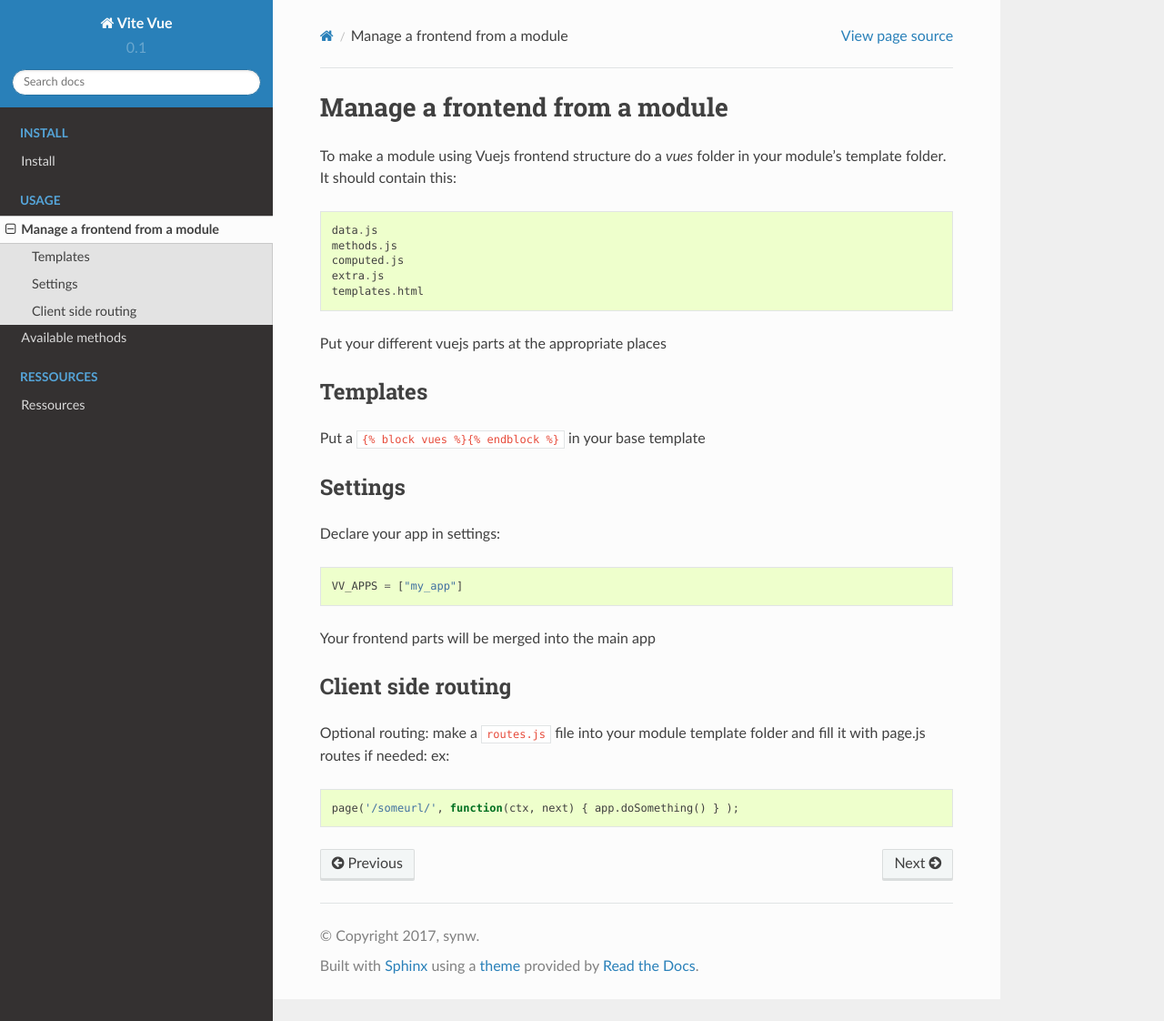
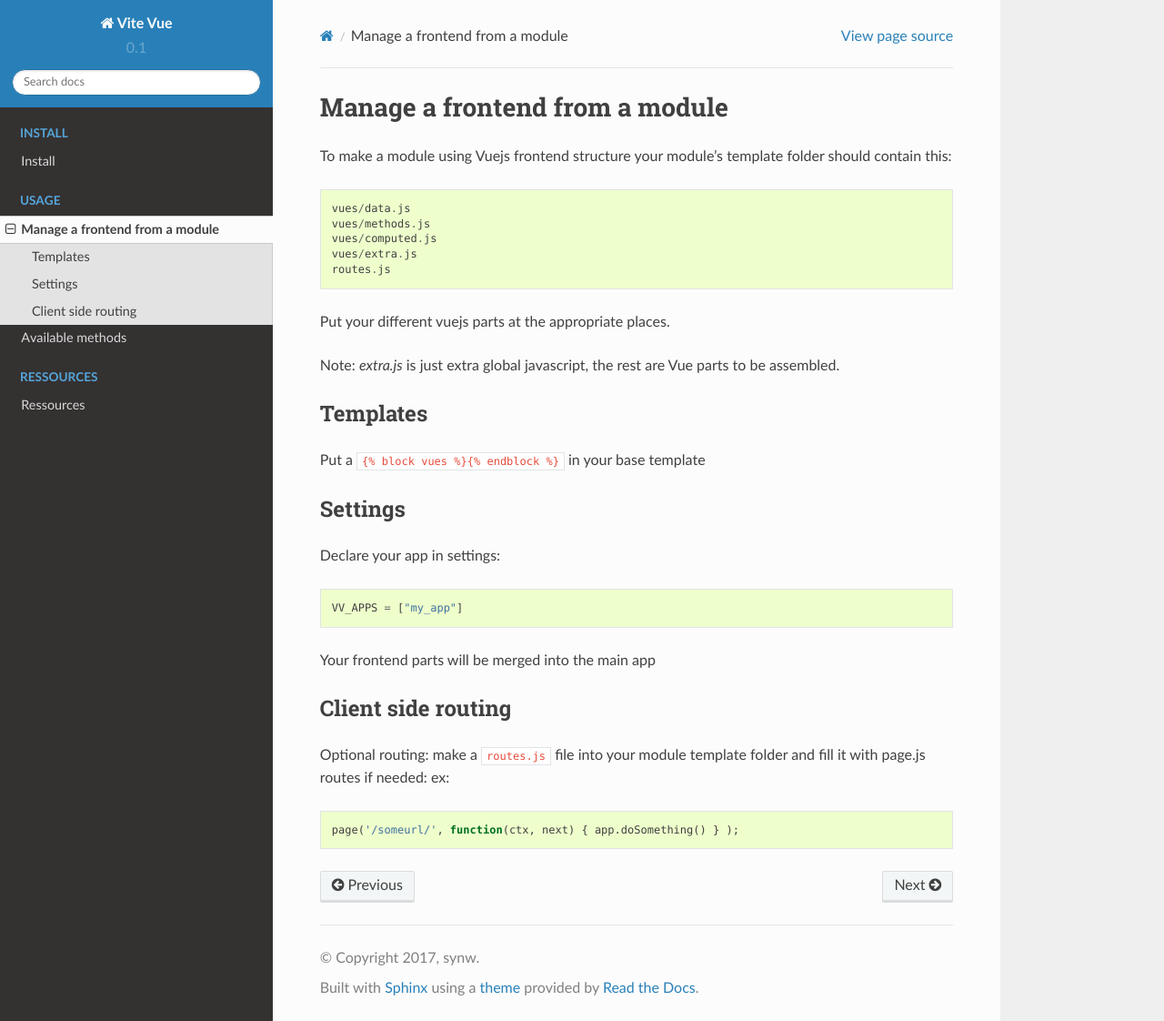
Before and after one commit to synw/django-vitevue, a Sphinx documentation site: the page built from docs/usage/app.rst, in a window 1280 px wide and 1122 px high. Shown: the whole window at 91% size. Built offline with Sphinx 7.4.7 and the Read the Docs theme 2.0.0, drawn with Linux system fonts in a browser that asks for light colours.

```diff
--- a/docs/usage/app.rst
+++ b/docs/usage/app.rst
@@ -1,19 +1,21 @@
 Manage a frontend from a module
 ===============================
 
-To make a module using Vuejs frontend structure do a `vues` folder in your module's template folder. It should contain this:
+To make a module using Vuejs frontend structure your module's template folder should contain this:
 
 .. highlight:: python
 
 ::
 
-   data.js
-   methods.js
-   computed.js
-   extra.js
-   templates.html
+   vues/data.js
+   vues/methods.js
+   vues/computed.js
+   vues/extra.js
+   routes.js
 
-Put your different vuejs parts at the appropriate places
+Put your different vuejs parts at the appropriate places.
+
+Note: `extra.js` is just extra global javascript, the rest are Vue parts to be assembled.
 
 Templates
 ^^^^^^^^^
```
Also changed, not shown: README.md (+3 -3 lines).
